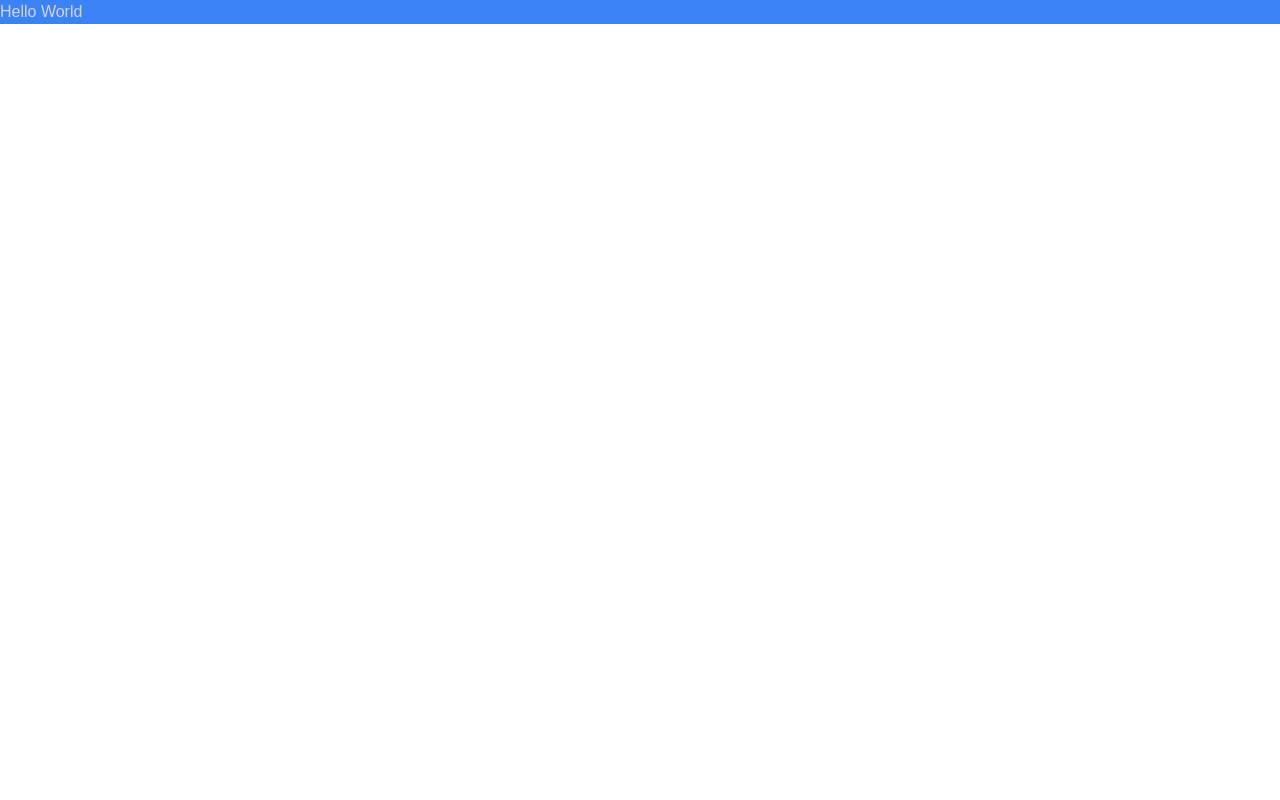
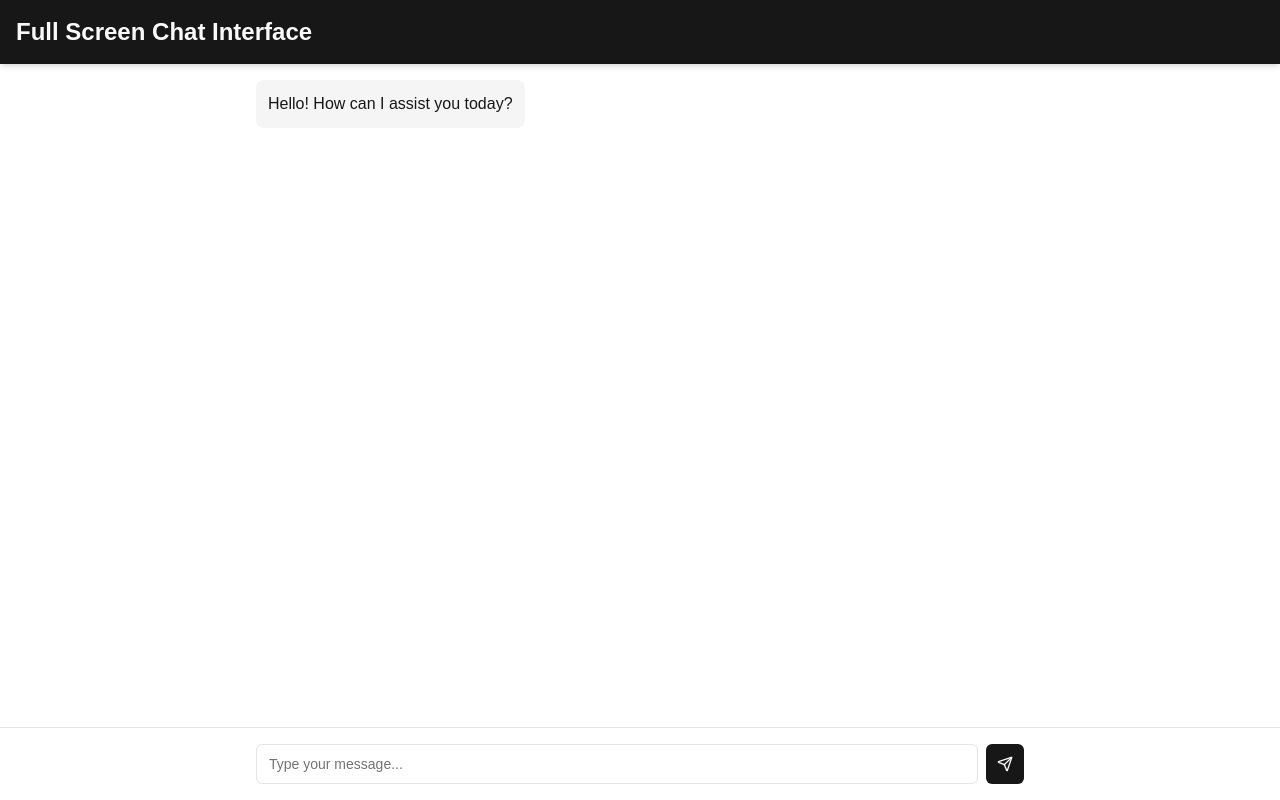
Before and after one commit to 4fort/fortchat, a Next.js app in the folder frontend/: page / in a window 1280 px wide. Built offline with nearby package versions, Linux system fonts and the light colour scheme.

Commit message:
Added: Fullscreen chat interface

```diff
--- a/frontend/app/page.tsx
+++ b/frontend/app/page.tsx
@@ -1,5 +1,11 @@
+import { ChatInterfaceComponent } from "@/components/chat-interface";
+import { FullScreenChatInterfaceComponent } from "@/components/full-screen-chat-interface";
 import Image from "next/image";
 
 export default function Home() {
-  return <div className="text-zinc-300 bg-blue-500">Hello World</div>;
+  return (
+    <div>
+      <FullScreenChatInterfaceComponent />
+    </div>
+  );
 }
--- a/frontend/components/chat-interface.tsx
+++ b/frontend/components/chat-interface.tsx
@@ -1,63 +1,67 @@
-'use client'
+"use client";
 
-import { useState } from 'react'
-import { Button } from "@/components/ui/button"
-import { Input } from "@/components/ui/input"
-import { ScrollArea } from "@/components/ui/scroll-area"
-import { SendIcon } from 'lucide-react'
+import { useState } from "react";
+import { Button } from "@/components/ui/button";
+import { Input } from "@/components/ui/input";
+import { ScrollArea } from "@/components/ui/scroll-area";
+import { SendIcon } from "lucide-react";
 
 interface Message {
-  id: number
-  text: string
-  sender: 'user' | 'bot'
+  id: number;
+  text: string;
+  sender: "user" | "bot";
 }
 
 export function ChatInterfaceComponent() {
   const [messages, setMessages] = useState<Message[]>([
-    { id: 1, text: "Hello! How can I assist you today?", sender: 'bot' },
-  ])
-  const [inputMessage, setInputMessage] = useState('')
+    { id: 1, text: "Hello! How can I assist you today?", sender: "bot" },
+  ]);
+  const [inputMessage, setInputMessage] = useState("");
 
   const handleSendMessage = () => {
-    if (inputMessage.trim() === '') return
+    if (inputMessage.trim() === "") return;
 
     const newMessage: Message = {
       id: messages.length + 1,
       text: inputMessage,
-      sender: 'user',
-    }
+      sender: "user",
+    };
 
-    setMessages([...messages, newMessage])
-    setInputMessage('')
+    setMessages([...messages, newMessage]);
+    setInputMessage("");
 
     // Simulate bot response
     setTimeout(() => {
       const botResponse: Message = {
         id: messages.length + 2,
         text: "Thank you for your message. I'm a demo bot, so I can't provide a real response.",
-        sender: 'bot',
-      }
-      setMessages(prevMessages => [...prevMessages, botResponse])
-    }, 1000)
-  }
+        sender: "bot",
+      };
+      setMessages((prevMessages) => [...prevMessages, botResponse]);
+    }, 1000);
+  };
 
   return (
-    <div className="flex flex-col h-[600px] max-w-md mx-auto border rounded-lg overflow-hidden">
+    <div className="flex flex-col h-screen max-w-md mx-auto border rounded-lg overflow-hidden">
       <div className="bg-primary p-4">
-        <h2 className="text-2xl font-bold text-primary-foreground">Chat Interface</h2>
+        <h2 className="text-2xl font-bold text-primary-foreground">
+          Chat Interface
+        </h2>
       </div>
       <ScrollArea className="flex-grow p-4">
         <div className="space-y-4">
           {messages.map((message) => (
             <div
               key={message.id}
-              className={`flex ${message.sender === 'user' ? 'justify-end' : 'justify-start'}`}
+              className={`flex ${
+                message.sender === "user" ? "justify-end" : "justify-start"
+              }`}
             >
               <div
                 className={`max-w-[70%] rounded-lg p-3 ${
-                  message.sender === 'user'
-                    ? 'bg-primary text-primary-foreground'
-                    : 'bg-secondary text-secondary-foreground'
+                  message.sender === "user"
+                    ? "bg-primary text-primary-foreground"
+                    : "bg-secondary text-secondary-foreground"
                 }`}
               >
                 {message.text}
@@ -69,8 +73,8 @@ export function ChatInterfaceComponent() {
       <div className="p-4 border-t">
         <form
           onSubmit={(e) => {
-            e.preventDefault()
-            handleSendMessage()
+            e.preventDefault();
+            handleSendMessage();
           }}
           className="flex space-x-2"
         >
@@ -88,5 +92,5 @@ export function ChatInterfaceComponent() {
         </form>
       </div>
     </div>
-  )
+  );
 }
--- /dev/null
+++ b/frontend/components/full-screen-chat-interface.tsx
@@ -0,0 +1,99 @@
+'use client'
+
+import { useState, useRef, useEffect } from 'react'
+import { Button } from "@/components/ui/button"
+import { Input } from "@/components/ui/input"
+import { ScrollArea } from "@/components/ui/scroll-area"
+import { SendIcon } from 'lucide-react'
+
+interface Message {
+  id: number
+  text: string
+  sender: 'user' | 'bot'
+}
+
+export function FullScreenChatInterfaceComponent() {
+  const [messages, setMessages] = useState<Message[]>([
+    { id: 1, text: "Hello! How can I assist you today?", sender: 'bot' },
+  ])
+  const [inputMessage, setInputMessage] = useState('')
+  const scrollAreaRef = useRef<HTMLDivElement>(null)
+
+  useEffect(() => {
+    if (scrollAreaRef.current) {
+      scrollAreaRef.current.scrollTop = scrollAreaRef.current.scrollHeight
+    }
+  }, [messages])
+
+  const handleSendMessage = () => {
+    if (inputMessage.trim() === '') return
+
+    const newMessage: Message = {
+      id: messages.length + 1,
+      text: inputMessage,
+      sender: 'user',
+    }
+
+    setMessages([...messages, newMessage])
+    setInputMessage('')
+
+    // Simulate bot response
+    setTimeout(() => {
+      const botResponse: Message = {
+        id: messages.length + 2,
+        text: "Thank you for your message. I'm a demo bot, so I can't provide a real response.",
+        sender: 'bot',
+      }
+      setMessages(prevMessages => [...prevMessages, botResponse])
+    }, 1000)
+  }
+
+  return (
+    <div className="flex flex-col h-screen w-screen bg-background text-foreground">
+      <div className="bg-primary p-4 shadow-md">
+        <h2 className="text-2xl font-bold text-primary-foreground">Full Screen Chat Interface</h2>
+      </div>
+      <ScrollArea className="flex-grow p-4" ref={scrollAreaRef}>
+        <div className="space-y-4 max-w-3xl mx-auto">
+          {messages.map((message) => (
+            <div
+              key={message.id}
+              className={`flex ${message.sender === 'user' ? 'justify-end' : 'justify-start'}`}
+            >
+              <div
+                className={`max-w-[70%] rounded-lg p-3 ${
+                  message.sender === 'user'
+                    ? 'bg-primary text-primary-foreground'
+                    : 'bg-secondary text-secondary-foreground'
+                }`}
+              >
+                {message.text}
+              </div>
+            </div>
+          ))}
+        </div>
+      </ScrollArea>
+      <div className="p-4 border-t bg-background">
+        <form
+          onSubmit={(e) => {
+            e.preventDefault()
+            handleSendMessage()
+          }}
+          className="flex space-x-2 max-w-3xl mx-auto"
+        >
+          <Input
+            type="text"
+            placeholder="Type your message..."
+            value={inputMessage}
+            onChange={(e) => setInputMessage(e.target.value)}
+            className="flex-grow"
+          />
+          <Button type="submit" size="icon">
+            <SendIcon className="h-4 w-4" />
+            <span className="sr-only">Send</span>
+          </Button>
+        </form>
+      </div>
+    </div>
+  )
+}
```
